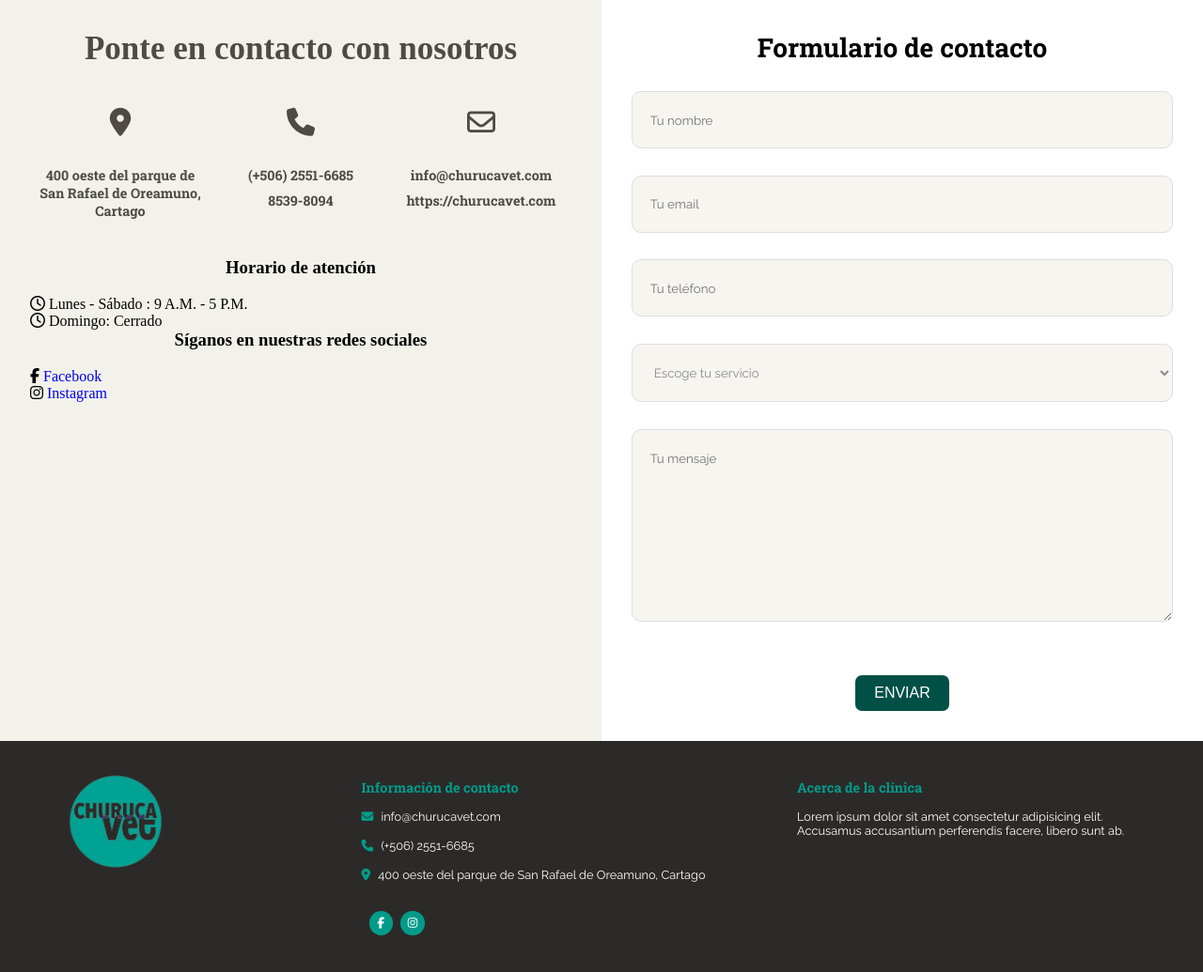
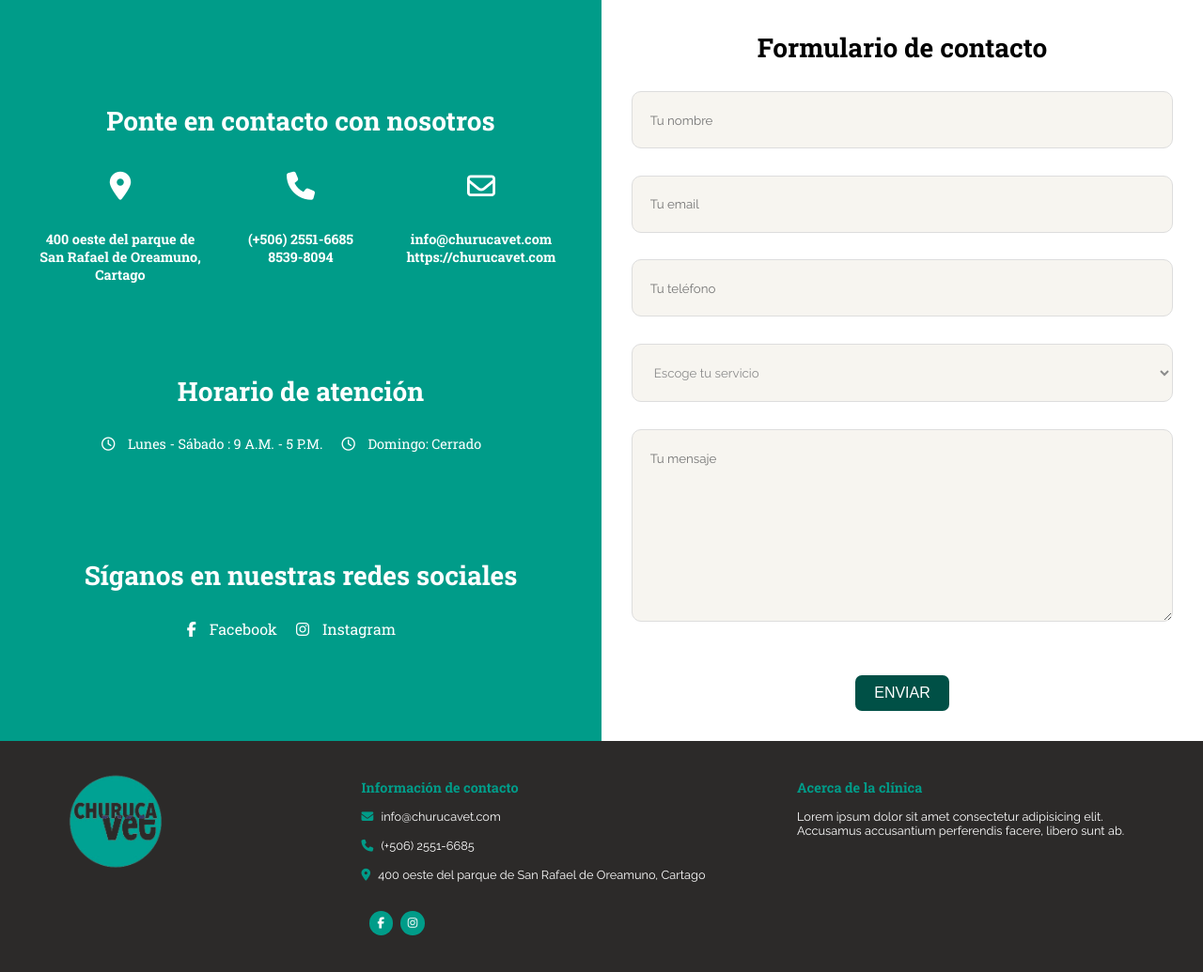
Before and after one commit to tavo1477/churucavet, a PHP site: page /churucavet/contacto in a window 1280 px wide. Shown: the part 743-1778 px from the top of the page at 94% size. Run offline with PHP 8.4, Linux system fonts and the light colour scheme; data that the repository does not hold is empty; some libraries are stand-ins or nearby versions.

Commit message:
Guardando los estilos de contacto en el archivo css

```diff
--- a/views/assets/css/styles.css
+++ b/views/assets/css/styles.css
@@ -1487,6 +1487,20 @@ CONTACTO
 }
 .contacto-app .contacto-main .contacto-horario {
   padding: 2rem;
+  background: #009C89;
+  display: -webkit-box;
+  display: -ms-flexbox;
+  display: flex;
+  -webkit-box-orient: vertical;
+  -webkit-box-direction: normal;
+      -ms-flex-direction: column;
+          flex-direction: column;
+  -webkit-box-pack: center;
+      -ms-flex-pack: center;
+          justify-content: center;
+  -webkit-box-align: center;
+      -ms-flex-align: center;
+          align-items: center;
 }
 @media screen and (min-width: 64em) {
   .contacto-app .contacto-main .contacto-horario {
@@ -1497,12 +1511,8 @@ CONTACTO
 }
 .contacto-app .contacto-main .contacto-horario__title {
   font-size: var(--h3-font-size);
-  color: #4F4A45;
-}
-@media screen and (min-width: 64em) {
-  .contacto-app .contacto-main .contacto-horario__title {
-    font-size: var(--h3--font-size);
-  }
+  color: #fff;
+  font-family: "Roboto Slab", serif;
 }
 .contacto-app .contacto-main .contacto-horario .contacto-info {
   display: -webkit-box;
@@ -1518,7 +1528,7 @@ CONTACTO
 }
 .contacto-app .contacto-main .contacto-horario .contacto-info__item {
   width: 100%;
-  color: #4F4A45;
+  color: #fff;
 }
 @media screen and (min-width: 64em) {
   .contacto-app .contacto-main .contacto-horario .contacto-info__item {
@@ -1534,7 +1544,57 @@ CONTACTO
   font-size: var(--body-font-size);
   font-family: "Roboto Slab", serif;
   margin: 0;
-  padding-bottom: 0.5rem;
+}
+.contacto-app .contacto-main .contacto-horario .horario-atencion__title {
+  font-size: var(--h3-font-size);
+  color: #fff;
+  font-family: "Roboto Slab", serif;
+  padding-top: 4rem;
+}
+.contacto-app .contacto-main .contacto-horario .horario-atencion__block {
+  display: -webkit-box;
+  display: -ms-flexbox;
+  display: flex;
+  color: #fff;
+  font-family: "Roboto Slab", serif;
+  -webkit-box-pack: center;
+      -ms-flex-pack: center;
+          justify-content: center;
+}
+.contacto-app .contacto-main .contacto-horario .horario-atencion__block--item {
+  font-size: var(--body-font-size);
+  margin-right: 20px;
+}
+.contacto-app .contacto-main .contacto-horario .horario-atencion__block--item i {
+  margin-right: 10px;
+}
+.contacto-app .contacto-main .contacto-horario .redes-sociales__title {
+  font-size: var(--h3-font-size);
+  color: #fff;
+  font-family: "Roboto Slab", serif;
+  padding-top: 7rem;
+}
+.contacto-app .contacto-main .contacto-horario .redes-sociales__block {
+  display: -webkit-box;
+  display: -ms-flexbox;
+  display: flex;
+  -webkit-box-pack: center;
+      -ms-flex-pack: center;
+          justify-content: center;
+  color: #fff;
+  font-family: "Roboto Slab", serif;
+}
+.contacto-app .contacto-main .contacto-horario .redes-sociales__block--item {
+  margin-right: 20px;
+}
+.contacto-app .contacto-main .contacto-horario .redes-sociales__block--item i {
+  margin-right: 10px;
+}
+.contacto-app .contacto-main .contacto-horario .redes-sociales__block--item a {
+  color: #fff;
+}
+.contacto-app .contacto-main .contacto-horario .redes-sociales__block--item a:hover {
+  color: #2E2C61;
 }
 .contacto-app .contacto-main .contacto-formulario {
   padding: 2rem;
```
